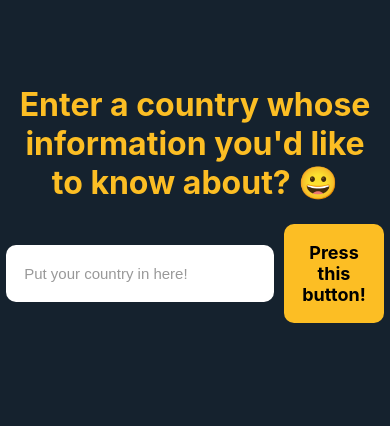
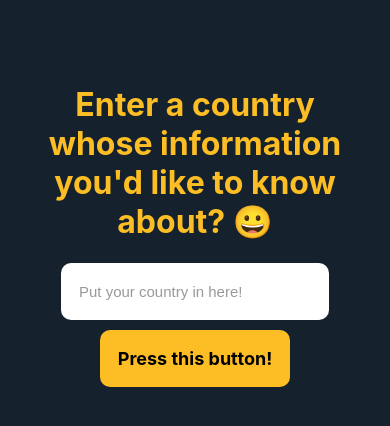
Before and after one commit to KhumboMunsaka/Rest-Countries-Api, a plain HTML site: page index.html in a window 390 px wide. Drawn offline with Linux system fonts and the light colour scheme.

Commit message:
Making it Responsive!

```diff
--- a/style.css
+++ b/style.css
@@ -78,3 +78,13 @@ body {
 .intro {
   text-align: center;
 }
+@media only screen and (max-width: 800px) {
+  .form,
+  .images {
+    display: flex;
+    flex-direction: column;
+  }
+  .images {
+    align-items: start;
+  }
+}
```
